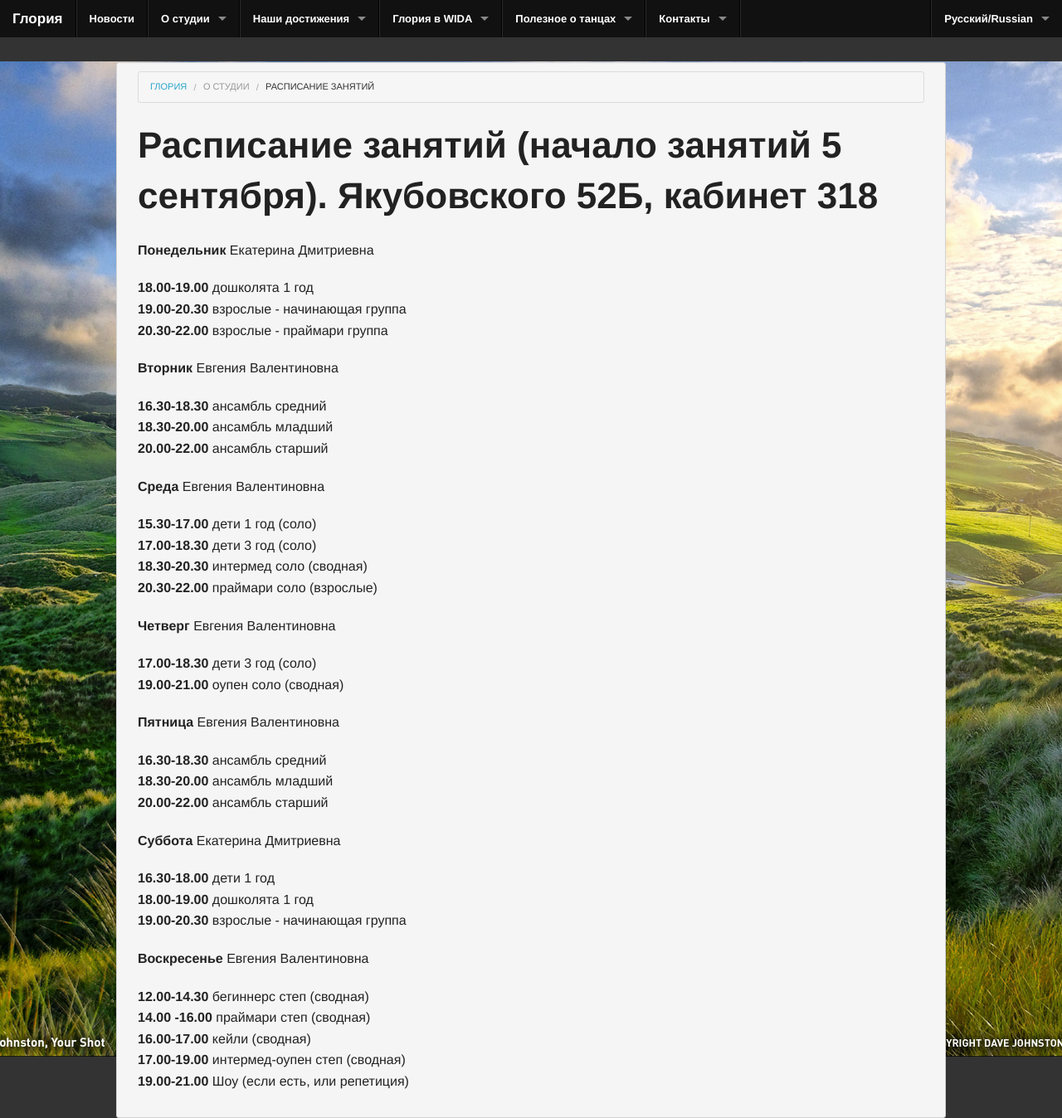
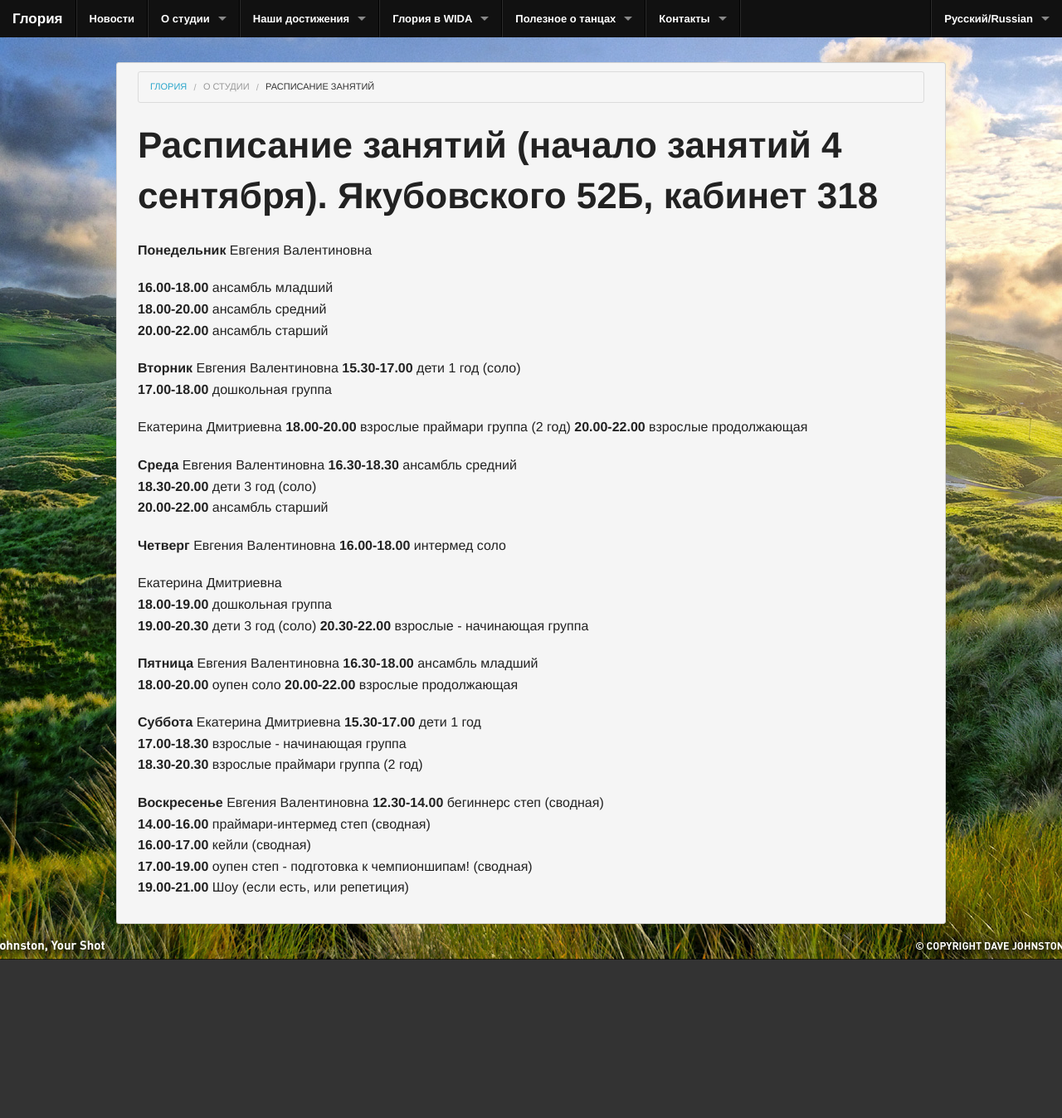
Before and after one commit to gloria-studio/gloria-studio.github.io, a Jekyll site: the page built from about/schedule/index.md, in a window 1280 px wide. Shown: the whole page at 83% size. Built offline with Jekyll 4.4.1, drawn with Linux system fonts in a browser that asks for light colours.

Commit message:
Update index.md

```diff
--- a/about/schedule/index.md
+++ b/about/schedule/index.md
@@ -14,49 +14,48 @@ published: true
 
 
 
-# Расписание занятий (начало занятий 5 сентября). Якубовского 52Б, кабинет 318
+# Расписание занятий (начало занятий 4 сентября). Якубовского 52Б, кабинет 318
 
-**Понедельник** Екатерина Дмитриевна
+**Понедельник** Евгения Валентиновна
 
-**18.00-19.00** дошколята 1 год
-**19.00-20.30** взрослые - начинающая группа
-**20.30-22.00** взрослые - праймари группа
+**16.00-18.00** ансамбль младший
+**18.00-20.00** ансамбль средний
+**20.00-22.00** ансамбль старший
 
 **Вторник** Евгения Валентиновна
+**15.30-17.00** дети 1 год (соло)
+**17.00-18.00** дошкольная группа
 
+Екатерина Дмитриевна
+**18.00-20.00** взрослые праймари группа (2 год)
+**20.00-22.00** взрослые продолжающая
+
+**Среда** Евгения Валентиновна
 **16.30-18.30** ансамбль средний
-**18.30-20.00** ансамбль младший
+**18.30-20.00** дети 3 год (соло)
 **20.00-22.00** ансамбль старший
 
-**Среда** Евгения Валентиновна
+**Четверг** Евгения Валентиновна
+**16.00-18.00** интермед соло
 
-**15.30-17.00** дети 1 год (соло)
-**17.00-18.30** дети 3 год (соло)
-**18.30-20.30** интермед соло (сводная)
-**20.30-22.00** праймари соло (взрослые)
-
-
-**Четверг** Евгения Валентиновна
-
-**17.00-18.30** дети 3 год (соло)
-**19.00-21.00** оупен соло (сводная)
+Екатерина Дмитриевна
+**18.00-19.00** дошкольная группа
+**19.00-20.30** дети 3 год (соло)
+**20.30-22.00** взрослые - начинающая группа
 
 **Пятница** Евгения Валентиновна
-
-**16.30-18.30** ансамбль средний
-**18.30-20.00** ансамбль младший
-**20.00-22.00** ансамбль старший
+**16.30-18.00** ансамбль младший
+**18.00-20.00** оупен соло
+**20.00-22.00** взрослые продолжающая
 
 **Суббота** Екатерина Дмитриевна
-
-**16.30-18.00** дети 1 год
-**18.00-19.00** дошколята 1 год
-**19.00-20.30** взрослые - начинающая группа
+**15.30-17.00** дети 1 год
+**17.00-18.30** взрослые - начинающая группа
+**18.30-20.30** взрослые праймари группа (2 год)
 
 **Воскресенье** Евгения Валентиновна
-
-**12.00-14.30** бегиннерс степ (сводная)
-**14.00 -16.00** праймари степ (сводная)
+**12.30-14.00** бегиннерс степ (сводная)
+**14.00-16.00** праймари-интермед степ (сводная)
 **16.00-17.00** кейли (сводная)
-**17.00-19.00** интермед-оупен степ (сводная)
+**17.00-19.00** оупен степ - подготовка к чемпионшипам! (сводная)
 **19.00-21.00** Шоу (если есть, или репетиция)
```
